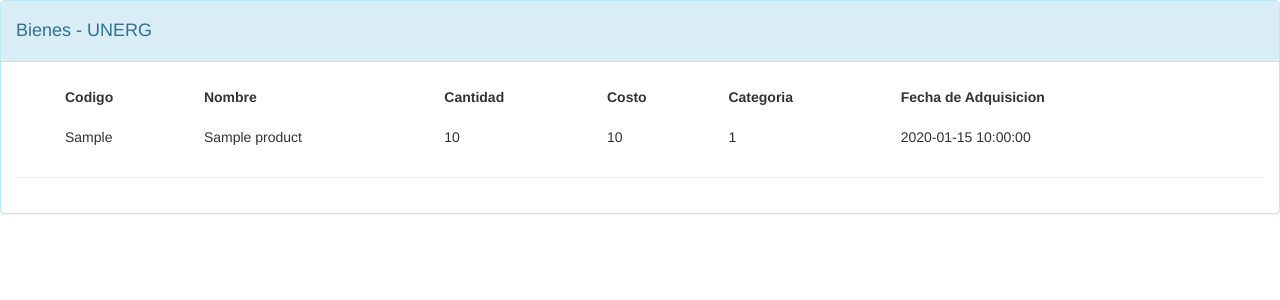
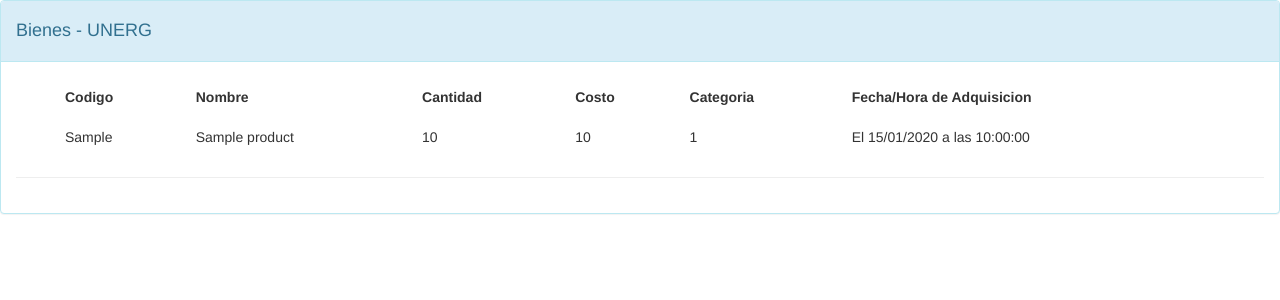
Before and after one commit to fidelwx/bienes-unerg, a PHP site: page /JHONNY/pdf/productos_pdf.php in a window 1280 px wide. Shown: the top 300 px of the page. Run offline with PHP 8.4, Linux system fonts and the light colour scheme; tables that the repository leaves empty hold one stand-in row (values such as "Sample post").

Commit message:
mejora en el campo de fecha, en tabla y pdf

```diff
--- a/pdf/productos_pdf.php
+++ b/pdf/productos_pdf.php
@@ -37,7 +37,7 @@
                                     <th>Cantidad</th>
                                     <th>Costo</th>
                                     <th>Categoria</th>
-                                    <th>Fecha de Adquisicion</th>
+                                    <th>Fecha/Hora de Adquisicion</th>
 								</tr>
 							</thead>
 							<tbody>
@@ -51,7 +51,7 @@
 									<td><?php echo $rw['stock'];?></td>
                                     <td><?php echo $rw['precio_producto'];?></td>
                                     <td><?php echo $rw['id_categoria'];?></td>
-									<td><?php echo $rw['date_added'];?></td>
+									<td>El <?php echo date('d/m/Y', strtotime($rw['date_added']));?> a las <?php echo date('H:i:s', strtotime($rw['date_added']));?></td>
 								</tr>
 							<?php
 							endwhile;
--- a/stock2.php
+++ b/stock2.php
@@ -59,7 +59,7 @@
 									<th>Cantidad</th>
 									<th>Costo</th>
 									<th>Categoria</th>
-									<th>Fecha de Adquisicion</th>
+									<th>Fecha/Hora de Adquisicion</th>
 									<th>Acción</th>
 								</tr>
 							</thead>
@@ -74,8 +74,7 @@
 									<td><?php echo $rw['stock'];?></td>
 									<td><?php echo $rw['precio_producto'];?></td>
 									<td><?php echo $rw['id_categoria'];?></td>
-									<td><?php echo $rw['date_added'];?></td>
-									<td>
+									<td>El <?php echo date('d/m/Y', strtotime($rw['date_added']));?> a las <?php echo date('H:i:s', strtotime($rw['date_added']));?></td>
 										<a href="<?='producto2.php?id=',$rw['id_producto'];?>">
 											Ver
 										</a>
```
